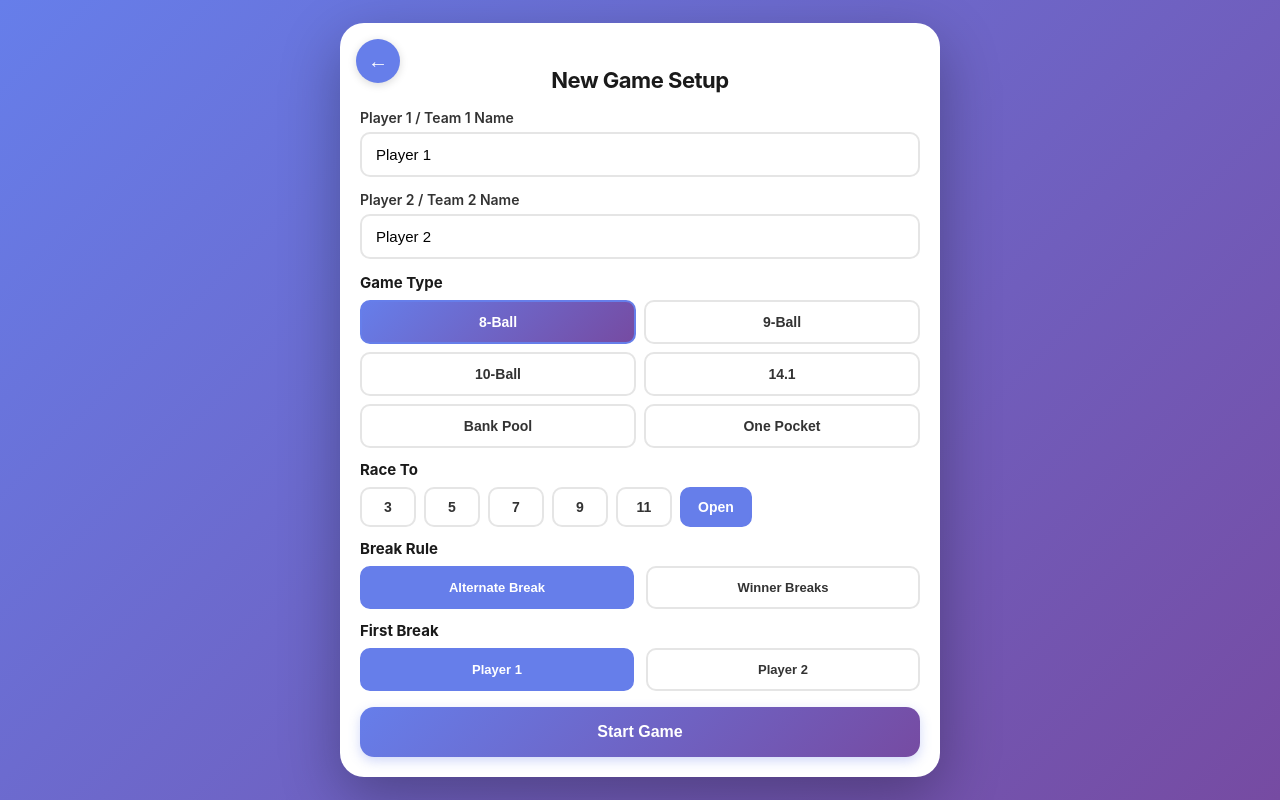
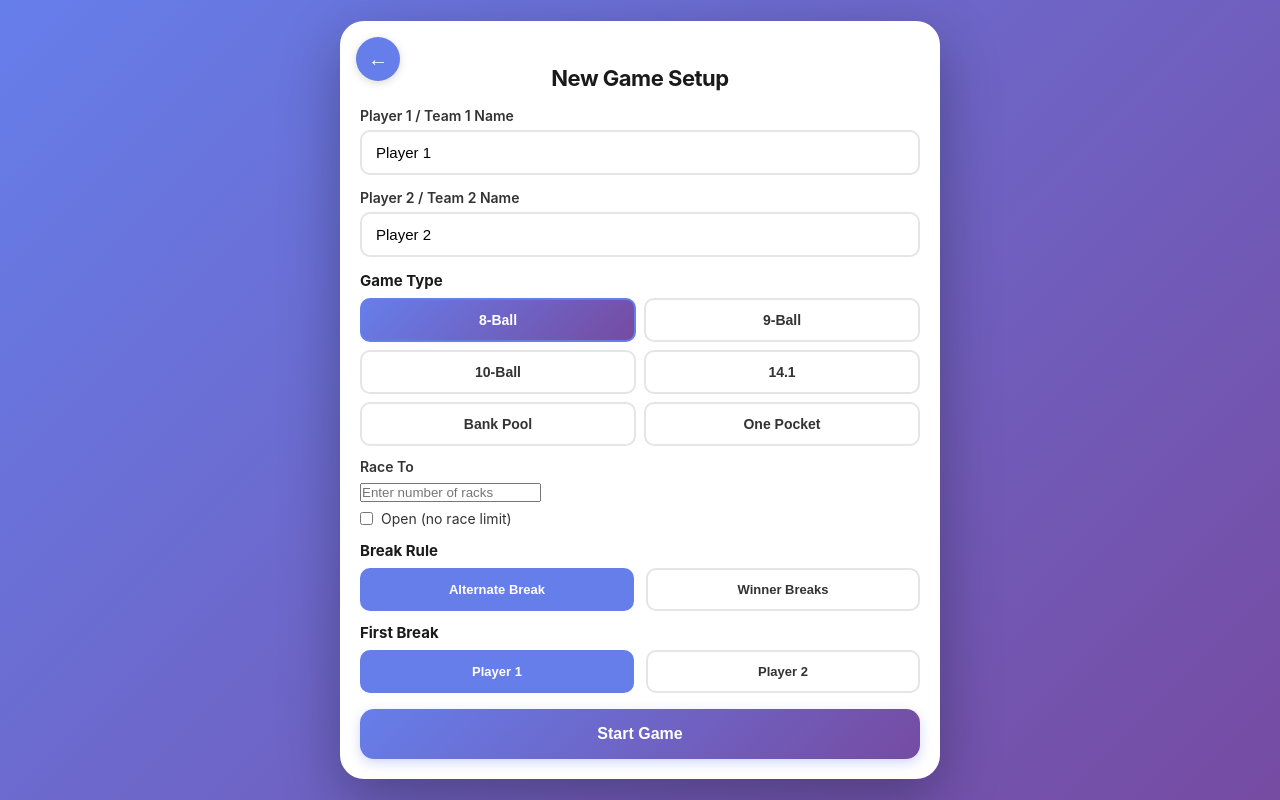
Before and after one commit to yvanrouxel007/scoreboard, a plain HTML site: page new-game.html in a window 1280 px wide. Drawn offline with Linux system fonts and the light colour scheme.

Commit message:
Replace race-to buttons with flexible input field

```diff
--- a/new-game.html
+++ b/new-game.html
@@ -132,34 +132,7 @@
             transform: scale(0.98);
         }
 
-        .race-options {
-            display: flex;
-            gap: 8px;
-            flex-wrap: wrap;
-        }
 
-        .race-btn {
-            padding: 10px 16px;
-            border: 2px solid #e5e5e5;
-            border-radius: 10px;
-            background: white;
-            cursor: pointer;
-            transition: all 0.2s;
-            font-size: 14px;
-            font-weight: 600;
-            color: #333;
-            min-width: 56px;
-        }
-
-        .race-btn.selected {
-            border-color: #667eea;
-            background: #667eea;
-            color: white;
-        }
-
-        .race-btn:active {
-            transform: scale(0.98);
-        }
 
         .break-options {
             display: grid;
@@ -274,14 +247,13 @@
             <button class="game-type-btn" data-game="onepocket">One Pocket</button>
         </div>
 
-        <div class="section-title">Race To</div>
-        <div class="race-options">
-            <button class="race-btn" data-race="3">3</button>
-            <button class="race-btn" data-race="5">5</button>
-            <button class="race-btn" data-race="7">7</button>
-            <button class="race-btn" data-race="9">9</button>
-            <button class="race-btn" data-race="11">11</button>
-            <button class="race-btn selected" data-race="open">Open</button>
+        <div class="form-group">
+            <label>Race To</label>
+            <input type="number" id="raceTo" placeholder="Enter number of racks" min="1" step="1">
+            <label style="display: flex; align-items: center; margin-top: 8px; font-weight: 400; cursor: pointer;">
+                <input type="checkbox" id="openRace" style="margin-right: 8px; width: auto; cursor: pointer;" onchange="toggleOpenRace()">
+                Open (no race limit)
+            </label>
         </div>
 
         <div class="section-title">Break Rule</div>
@@ -300,21 +272,29 @@
     </div>
 
     <script>
-        // Game type selection
-        document.querySelectorAll('.game-type-btn').forEach(btn => {
-            btn.addEventListener('click', () => {
-                document.querySelectorAll('.game-type-btn').forEach(b => b.classList.remove('selected'));
-                btn.classList.add('selected');
-            });
-        });
+        // Toggle open race checkbox
+        function toggleOpenRace() {
+            const openCheckbox = document.getElementById('openRace');
+            const raceInput = document.getElementById('raceTo');
+            if (openCheckbox.checked) {
+                raceInput.disabled = true;
+                raceInput.value = '';
+            } else {
+                raceInput.disabled = false;
+            }
+        }
 
-        // Race to selection
-        document.querySelectorAll('.race-btn').forEach(btn => {
-            btn.addEventListener('click', () => {
-                document.querySelectorAll('.race-btn').forEach(b => b.classList.remove('selected'));
-                btn.classList.add('selected');
-            });
-        });
+        // Toggle open race checkbox
+        function toggleOpenRace() {
+            const openCheckbox = document.getElementById('openRace');
+            const raceInput = document.getElementById('raceTo');
+            if (openCheckbox.checked) {
+                raceInput.disabled = true;
+                raceInput.value = '';
+            } else {
+                raceInput.disabled = false;
+            }
+        }
 
         // Break rule selection
         document.querySelectorAll('.break-btn').forEach(btn => {
@@ -347,7 +327,9 @@
             const player1 = document.getElementById('player1').value.trim() || 'Player 1';
             const player2 = document.getElementById('player2').value.trim() || 'Player 2';
             const gameType = document.querySelector('.game-type-btn.selected').dataset.game;
-            const raceTo = document.querySelector('.race-btn.selected').dataset.race;
+            const openRace = document.getElementById('openRace').checked;
+            const raceToInput = document.getElementById('raceTo').value;
+            const raceTo = openRace ? 'open' : (raceToInput || 'open');
             const breakRule = document.querySelector('.break-btn.selected').dataset.break;
             const firstBreaker = parseInt(document.querySelector('.first-break-btn.selected').dataset.breaker);
 
```
